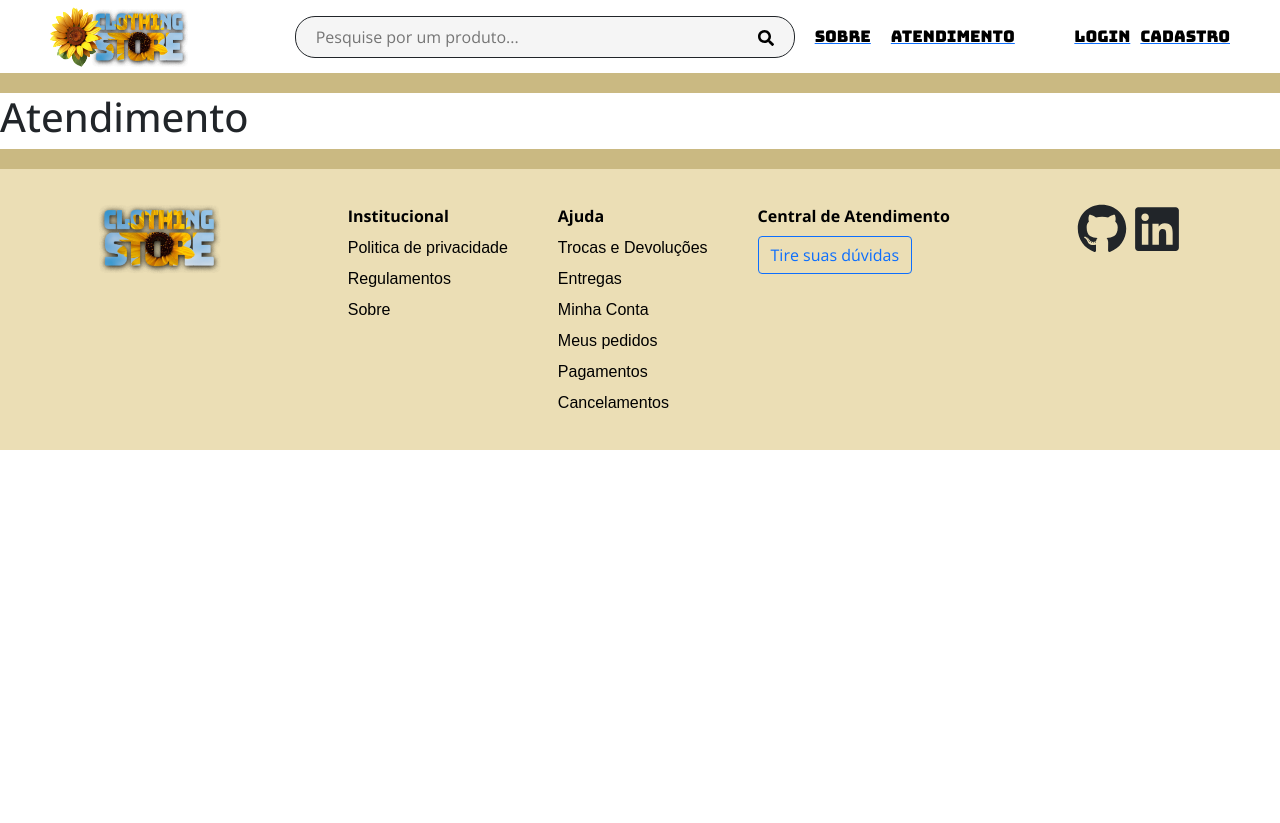
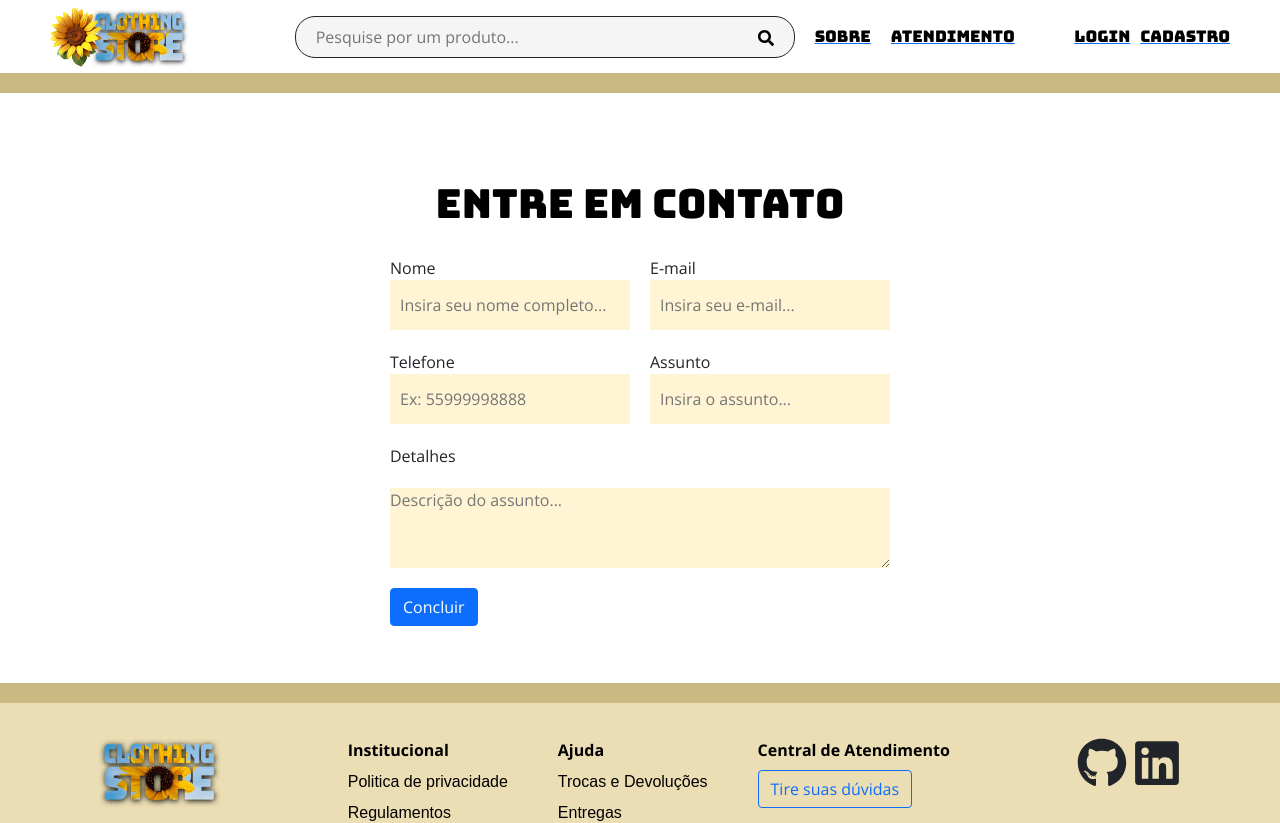
Before and after one commit to Khezac/ClothingStore, a React (Create React App) app in the folder react-docs/: page /atendimento in a window 1280 px wide. Shown: the top 823 px of the page. Before the commit the page ends 800 px from the top, so only its background shows below. Built offline with nearby package versions, Linux system fonts and the light colour scheme; a web font is replaced by a local one.

Commit message:
feat.contact-page

```diff
--- /dev/null
+++ b/react-docs/src/components/form/Input.js
@@ -0,0 +1,13 @@
+import styles from './Input.module.css'
+
+function Input ({type,name,placeholder,label}){
+    return (
+        <div>
+        <label htmlfor={name}>{label}</label>
+        <br/>
+        <input className={styles.input}type={type} name={name} placeholder={placeholder}></input>
+        </div>
+    )
+}
+
+export default Input
--- /dev/null
+++ b/react-docs/src/components/form/Input.module.css
@@ -0,0 +1,8 @@
+.input{
+    width: 240px;
+    height:50px;
+    border: none;
+    background-color: #fff5d4;
+    cursor: pointer;
+    padding: 10px;
+}
--- /dev/null
+++ b/react-docs/src/components/form/SubmitBtn.js
@@ -0,0 +1,5 @@
+function SubmitBtn(){
+    return <button class="btn btn-primary" type="submit">Concluir</button>
+}
+
+export default SubmitBtn
--- /dev/null
+++ b/react-docs/src/components/form/TextArea.js
@@ -0,0 +1,12 @@
+import styles from './TextArea.module.css'
+
+function TextArea({name,placeholder,label}){
+    return(
+        <>
+        <label htmlFor={name}>{label}</label>
+        <textarea className={styles.text_area}type name={name} placeholder={placeholder}/>
+        </>
+    )
+}
+
+export default TextArea;
--- /dev/null
+++ b/react-docs/src/components/form/TextArea.module.css
@@ -0,0 +1,7 @@
+.text_area{
+    width: 100%;
+    height:80px;
+    border: none;
+    background-color: #fff5d4;
+    cursor: pointer;
+}
--- a/react-docs/src/components/pages/Atendimento.js
+++ b/react-docs/src/components/pages/Atendimento.js
@@ -1,5 +1,22 @@
+import Input from "../form/Input";
+import TextArea from "../form/TextArea";
+import styles from './Atendimento.module.css'
+import SubmitBtn from '../form/SubmitBtn'
+
 function Atendimento() {
-    return <h1>Atendimento</h1>;
+    return (
+    <div className={styles.atendimento_wrapper}>
+        <h1>Entre em Contato</h1>
+        <form className={styles.form}>
+            <Input type='text' name='nome' placeholder='Insira seu nome completo...' label='Nome' />
+            <Input type='email' name='email' placeholder='Insira seu e-mail...' label='E-mail'/>
+            <Input type='number' name='telefone' placeholder='Ex: 55999998888' label='Telefone'/>
+            <Input type='text' name='assunto' placeholder='Insira o assunto...' label='Assunto'/>
+            <TextArea nome='details' placeholder='Descrição do assunto...' label='Detalhes'/>
+            <SubmitBtn/>
+        </form>
+    </div>
+    );
 }
 
 export default Atendimento;
--- /dev/null
+++ b/react-docs/src/components/pages/Atendimento.module.css
@@ -0,0 +1,24 @@
+.atendimento_wrapper{
+    display: flex;
+    flex-direction: column;
+    align-items: center;
+    justify-content: center;
+    width:100%;
+    gap:20px;
+    height:570px;
+    margin-bottom: 20px;
+}
+
+.atendimento_wrapper h1{
+    font-family:'Bungee', sans-serif;
+    color:#000000;
+}
+
+.form{
+    width: 500px;
+    height:320px;
+    display: flex;
+    flex-direction: row;
+    flex-wrap: wrap;
+    gap:20px;
+}
```
